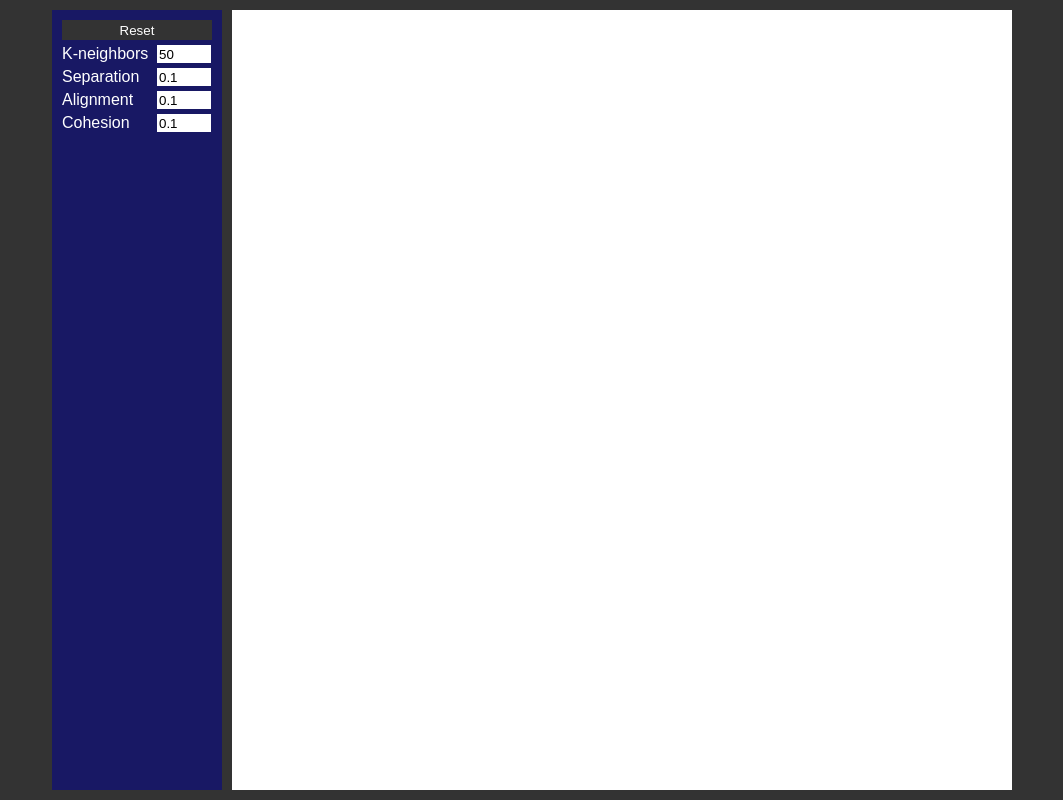
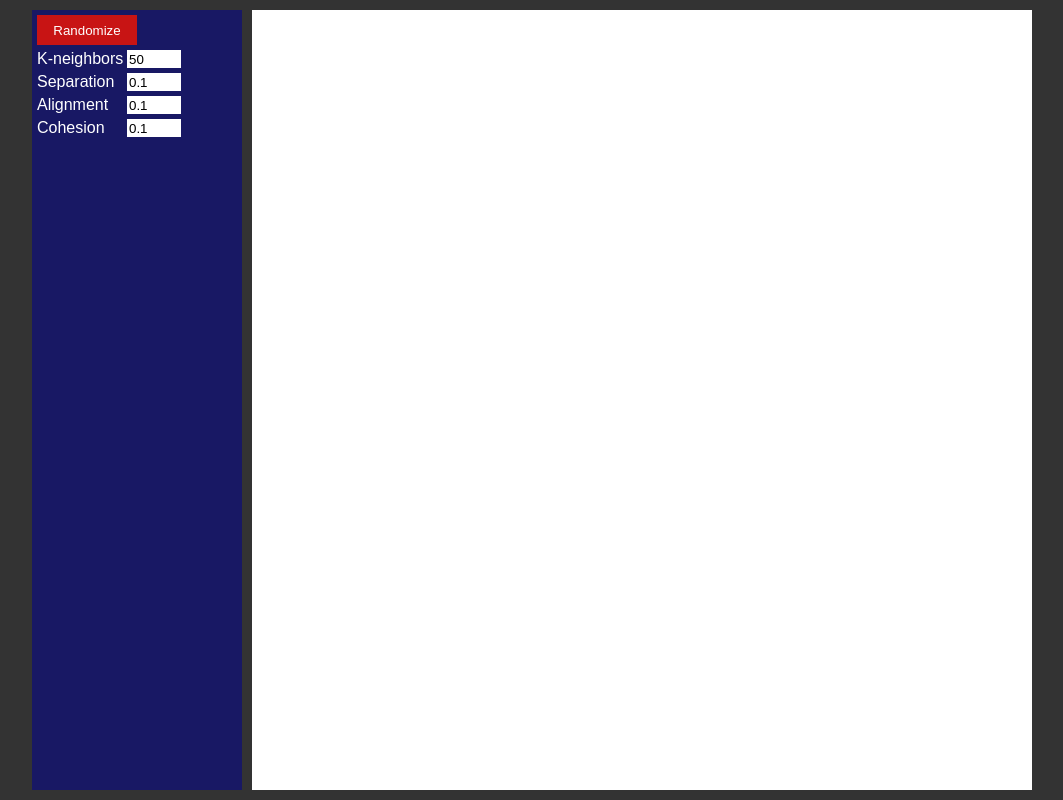
Before and after one commit to nate-adkins/boids, a plain HTML site: page python/index.html in a window 1280 px wide. Shown: the whole page, without its empty margins (108-1171 px from the left). Drawn offline with Linux system fonts and the light colour scheme.

Commit message:
minor edits

```diff
--- a/python/index.html
+++ b/python/index.html
@@ -6,9 +6,9 @@
 <body>
 
       <div id="canvas-container">
-          <div class="params-group">
+        <div id="params-group">
 
-          <button id="reset-btn">Reset</button>
+          <button id="reset-btn">Randomize</button>
 
           <div class="param">
             <div style="width: 90px;">K-neighbors</div>
--- a/python/script.js
+++ b/python/script.js
@@ -11,7 +11,6 @@ const s_param = document.getElementById("s_param")
 const a_param = document.getElementById("a_param")
 const c_param = document.getElementById("c_param")
 const reset_btn = document.getElementById("reset-btn")
-
 function drawBoid(theta, x, y) {
     const scaledX = x * canvas.width;
     const scaledY = y * canvas.height;
@@ -47,7 +46,7 @@ ws.onmessage = (event) => {
     boids.forEach(([theta,x,y]) => drawBoid(theta,x,y));
 };
 
-function resizeCanvas() {
+function changeLayout() {
     const canvas = document.getElementById("sim-canvas");
     const availableWidth = window.innerWidth - controls_width - (3 * canvas_padding);
     const availableHeight = window.innerHeight - 2 * canvas_padding;
@@ -62,22 +61,23 @@ function resizeCanvas() {
 }
 
 function sendParameters(){
-    let vals = [k_param.value,s_param.value,a_param.value,c_param.value,]
-    ws.send(vals)
+    if (ws.readyState === WebSocket.OPEN){
+        let vals = [k_param.value,s_param.value,a_param.value,c_param.value,]
+        ws.send(vals)
+    }
+
 }
 
-function sendReset(){
-    ws.send("reset")
+function sendReset() {
+    ws.send("reset");
 }
 
 
-resizeCanvas();
-window.addEventListener('resize', resizeCanvas);
+changeLayout();
+window.addEventListener('resize', changeLayout);
 
 s_param.oninput = function() { sendParameters();};
 a_param.oninput = function() { sendParameters();};
 c_param.oninput = function() { sendParameters();};
 k_param.oninput = function() { sendParameters();};
 reset_btn.onclick = function() { sendReset();};
-
-sendParameters();
--- a/python/style.css
+++ b/python/style.css
@@ -10,46 +10,45 @@
 #canvas-container {
     background: #333;
     display: flex;
+    flex-direction: row;
     justify-content: center;
+    margin: 10px;
+    gap: 10px;
+
 }
 
 #sim-canvas {
     background-color: #FFF;
-    margin: 10px;
 }
 
 
-.params-group{
-    margin-top: 10px;
+#params-group{
     background-color: rgb(24, 24, 100);
-    width: 150px;
-    /* height: 100%; */
-    padding: 10px;
-    margin-left: 10px;
-    margin-bottom: 10px;
+    width: 200px;
+    display: flex;
+    flex-direction: column;
+    gap: 5px;
+    padding: 5px;
 }
 
 .param{
     display: flex;
     flex-direction: row;
-    gap: 5px;
-    margin-bottom: 5px;
 }
 
 #reset-btn{
-    margin-bottom: 5px;
-    height: 20px;
-    width: 100%;
-    background-color: #333;
+    height: 30px;
+    width: 100px;
+    background-color: rgb(200, 20, 20);
     border: none;
     color: #FFF;
-
-}
-
-#reset-btn:active{
-    background-color: #555;
 }
 
 #reset-btn:hover{
     cursor: pointer;
 }
+
+
+#reset-btn:active{
+    background-color: rgb(150, 20, 20);
+}
```
